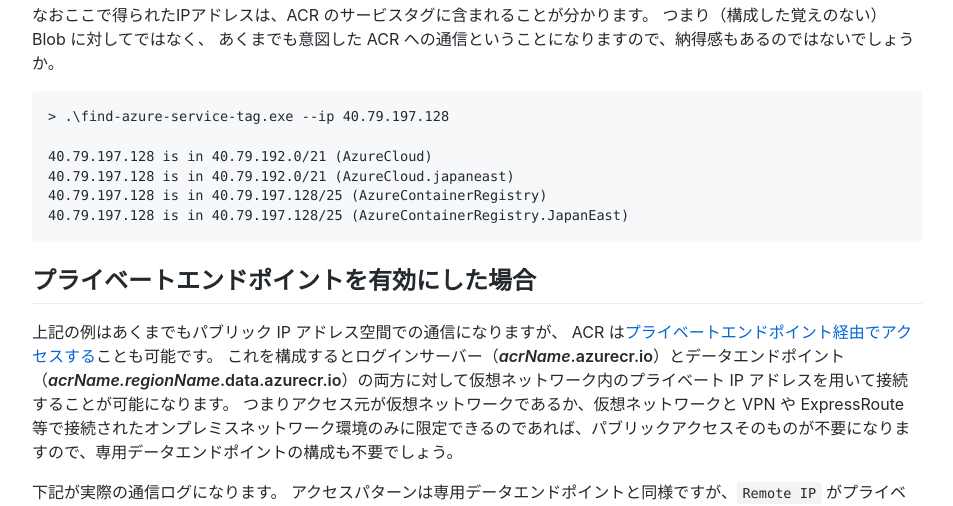
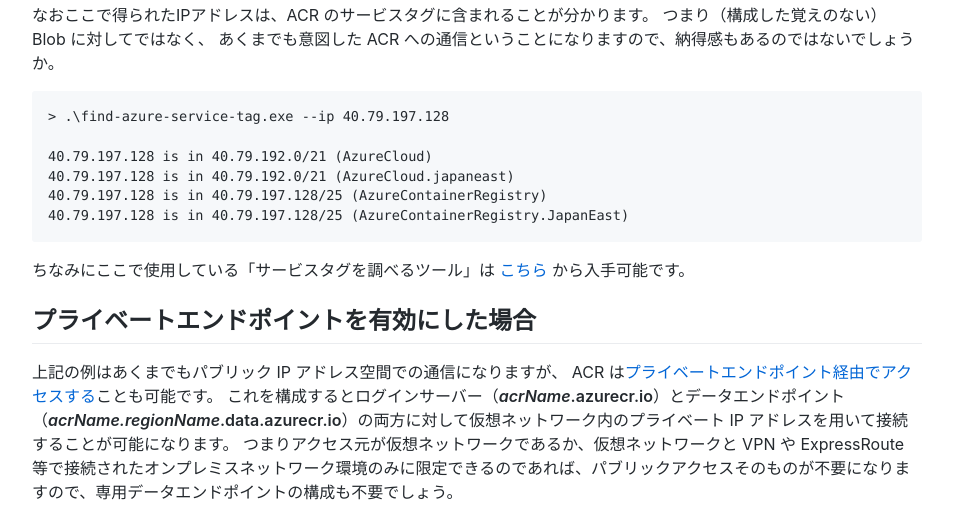
Before and after one commit to ayuina/ainaba-csa-blog, a Jekyll site: the page built from acr-data-endpoint-network-capture/index.md, in a window 1280 px wide and 1400 px high, scrolled down 1981 px. Shown: the top 506 px of the window, without its empty margins (163-1116 px from the left). Built offline with Jekyll 4.4.1, drawn with Linux system fonts in a browser that asks for light colours; the repository's description, which GitHub fills in, is left out; some of the changed text lies outside the part shown.

Commit message:
add index

````diff
--- a/acr-data-endpoint-network-capture/index.md
+++ b/acr-data-endpoint-network-capture/index.md
@@ -71,6 +71,10 @@ Aliases:  acrName.japaneast.data.azurecr.io
 40.79.197.128 is in 40.79.197.128/25 (AzureContainerRegistry.JapanEast)
 ```
 
+ちなみにここで使用している「サービスタグを調べるツール」は
+[こちら](https://github.com/ayuina/find-azure-service-tag)
+から入手可能です。
+
 ## プライベートエンドポイントを有効にした場合
 
 上記の例はあくまでもパブリック IP アドレス空間での通信になりますが、
````
Also changed, not shown: other parts of acr-data-endpoint-network-capture/index.md (+1 -1 lines), README.md (+1 -0 lines).
